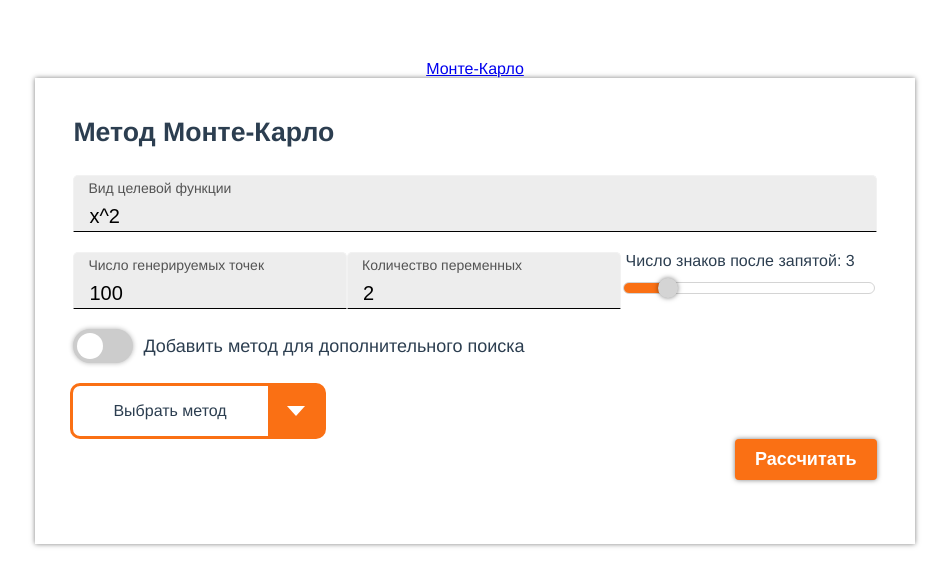
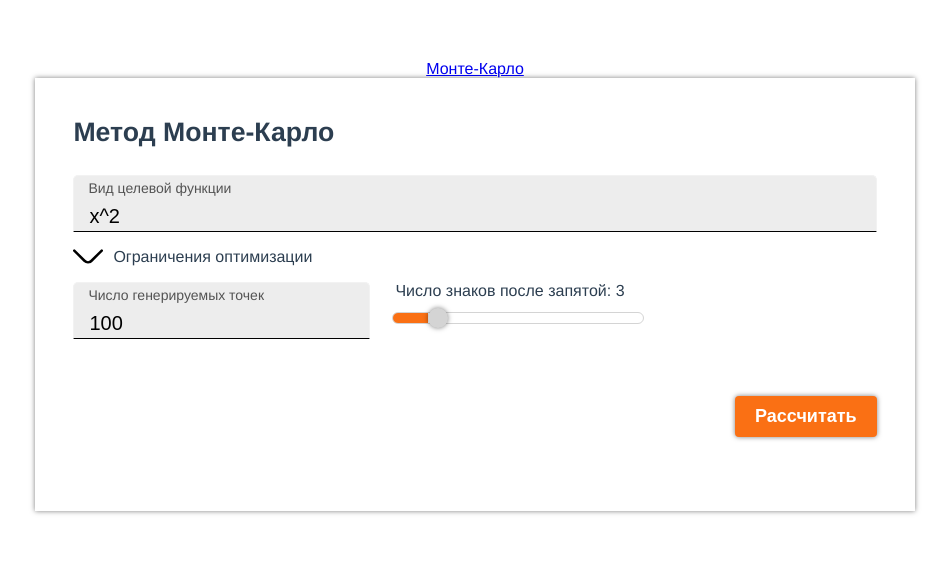
Before and after one commit to Arianr0d/mathprog_debug, a Vue app: page / in a window 1280 px wide. Shown: the top 586 px of the page, without its empty margins (165-1114 px from the left). Built offline with nearby package versions, Linux system fonts and the light colour scheme.

Commit message:
добалена форма для ввода ограничений на переменные

```diff
--- a/src/components/formButton.vue
+++ b/src/components/formButton.vue
@@ -15,6 +15,10 @@ export default {
 </script>
 
 <style scoped>
+
+div {
+   margin: 40px 0 10px 0;
+}
 
 button {
    padding: 10px 20px;
--- a/src/components/formDropDownList.vue
+++ b/src/components/formDropDownList.vue
@@ -64,6 +64,7 @@ export default {
    align-items: center;
    width: 250px;
    margin: 0px;
+   margin-bottom: 20px;
 }
 
 .label {
--- a/src/components/formInput.vue
+++ b/src/components/formInput.vue
@@ -1,7 +1,7 @@
 <template>
    <div class="group">
       <div class="group_rows">
-         <input :value="value" @input="funcValidate" @blur="funcFindVariable" type="text">
+         <input :value="value" @input="funcValidate" @blur="$emit('change')" v-bind:style="{error: error}" type="text">
          <label>{{ labelText }}</label>
       </div>
       <p v-if="error">{{ textError }}</p>
@@ -12,8 +12,8 @@
 
 export default {
    name:'formInput',
-   props:['labelText','validate','textError','value'],
-   emits:['update:value'],
+   props:['labelText','validate','textError','value','validError'],
+   emits:['update:value', 'change', 'update:validError'],
    data() {
       return {
          error: false
@@ -21,28 +21,9 @@ export default {
    },
    methods: {
       funcValidate(el) {
-         if(this.validate.test(el.target.value)) {
-            this.$emit('update:value', el.target.value)
-            el.target.className = " .group_rows input"
-            this.error = false
-         }
-         else {
-            el.target.className = " error"
-            el.target.value = ''
-            this.error = true
-            this.$emit('update:value', '')
-         }
-      },
-      /*
-         TODO: поиск переменных функции при смене фокуса
-      */
-      funcFindVariable(el) {
-         let result = el.target.value.match(/[^(\d)(!@#$%^&*()_+-/)]*|[^!@#$%^&*()_\d]*/g)
-         result = Array.from(new Set(result.filter(Boolean)));
-         let exception = ['cos','sin','tang','ctang','e','exp','log','pi']
-         let res = result.reduce( (acc, item) => {
-         if (!exception.includes(item)) acc.push(item); return acc;} , []);
-         console.log(res);
+         this.error = !this.validate.test(el.target.value)
+         this.$emit('update:value', el.target.value)
+         this.$emit('validError', this.error)
       }
    }
 }
@@ -55,7 +36,6 @@ export default {
    display: flex;
    flex-direction: column;
    align-items: flex-start;
-   margin-bottom: 20px;
 }
 
 .group_rows {
--- /dev/null
+++ b/src/components/formInterval.vue
@@ -0,0 +1,91 @@
+<template>
+   <div v-bind:class="{openForm: openForm}">
+      <div class="group_top" @click="openForm =! openForm">
+         <img v-bind:style="{ openForm: imgRotate }" src="../assets/img/angleDown.svg">
+         <p>Ограничения оптимизации</p>
+      </div>
+      <div v-if="openForm" class="group">
+         <div v-for="value in params" :key="value.name" class="group_var">
+            <label>{{ value.name }}:</label>
+            <formInput v-model:value="value.min" :validate="validNumber" :labelText="'от'" class="input"/>
+            <formInput v-model:value="value.max" :validate="validNumber" :labelText="'до'" class="input"/>
+         </div>
+      </div>
+   </div>
+</template>
+
+<script>
+import formInput from '../components/formInput.vue'
+
+export default {
+   name: "formInterval",
+   components: {
+      formInput
+   },
+   props: ['params'],
+   emits: ['update:params'],
+   data() {
+      return {
+         openForm: false,
+         validNumber: /^[-]|[0-9]\d*$/
+      }
+   }
+}
+</script>
+
+/*
+   ! не меняется отображение галочки при раскрытии div с интервалами переменных
+*/
+
+<style scoped>
+
+.openForm {
+   margin: 10px 0 40px 0;
+   border: 1px solid rgba(0, 0, 0, 0.3);
+   border-radius: 5px 5px 0 0;
+   box-shadow: 0 0 5px rgba(0,0,0,0.04);
+   padding: 5px 10px;
+}
+
+.group {
+   display: flex;
+   flex-wrap: wrap;
+   justify-content: space-around;
+   margin-bottom: 10px;
+}
+
+.group_top {
+   display: flex;
+   width: 250px;
+   cursor: pointer;
+}
+
+img {
+   width: 30px;
+   height: auto;
+   margin-right: 10px;
+   transition: 1s ease-in-out;
+}
+
+img.imgRotate {
+   transform: rotateY(180deg);
+}
+
+.group_var {
+   display: flex;
+   align-items: flex-start;
+   margin-top: 20px;
+}
+
+.group_var label, .input {
+   margin-right: 20px;
+}
+
+label {
+   margin-top: 15px;
+}
+
+.input {
+   width: 150px;
+}
+</style>
--- a/src/views/methodMonte_Carlo.vue
+++ b/src/views/methodMonte_Carlo.vue
@@ -2,14 +2,16 @@
    <form>
       <div class="group_col">
          <p class="title_name">Метод Монте-Карло</p>
-         <formInput v-model:value="functionString" :labelText="'Вид целевой функции'" :validate="validFuncString" :textError="textErrorFunc"/>
-         <div class="group_row_between">
-            <formInput v-model:value="countPoint" :labelText="'Число генерируемых точек'" :validate="validNumber_no_zero" :textError="textErrorVariable"/>
-            <formInput v-model:value="countVariable" :labelText="'Количество переменных'" :validate="validNumber_no_zero" :textError="''"/>
-            <formRangeInput v-model:value="valuePrecision" :minVal="0" :maxVal="20" :step="1" :id="'range1'"/>
+         <formInput v-model:value="functionString" :labelText="'Вид целевой функции'" :validate="validFuncString" :textError="textErrorFunc" @change="funcFindVariable" v-model:validError="errorsForm.funcError"/>
+         <formInterval v-model:params="objVariables"/>
+         <div class="group_row_start">
+            <div class="component">
+               <formInput v-model:value="countPoint" :labelText="'Число генерируемых точек'" :validate="validNumber_no_zero" :textError="textErrorVariable"/>
+            </div>
+            <div class="component">
+               <formRangeInput v-model:value="valuePrecision" :minVal="0" :maxVal="20" :step="1" :id="'range1'"/>
+            </div>
          </div>
-         <formSwitch v-model:value="switchOn" :labelText="'Добавить метод для дополнительного поиска'"/>
-         <formDropDownList :listName="methodsName" :id="'listid'"/>
          <div class="group_row_right">
             <formButton :buttonText="'Рассчитать'" @click="clickButton"/>
          </div>
@@ -20,18 +22,16 @@
 <script>
 import formInput from '../components/formInput.vue'
 import formButton from '../components/formButton.vue'
-import formSwitch from '../components/formSwitch.vue'
 import formRangeInput from '../components/formRangeInput.vue'
-import formDropDownList from '../components/formDropDownList.vue'
+import formInterval from '../components/formInterval.vue'
 
 export default{
    name: 'methodMonte_Carlo',
    components: {
       formInput,
       formButton,
-      formSwitch,
       formRangeInput,
-      formDropDownList
+      formInterval
    },
    data() {
       return {
@@ -47,19 +47,42 @@ export default{
          validNumber_no_zero: /^[1-9]\d*$/,
          validFuncString: /^.[^\s]*$/,
 
+         errorsForm: {funcError: false },
+
          textErrorFunc: 'Функция введена не корректно',
-         textErrorVariable: 'Количество точек должно быть целым'
+         textErrorVariable: 'Количество точек должно быть целым',
+
+         defaultLeft: -100000000,
+         defaultRight: 100000000,
+         objVariables: {'x' : { min: -100000000, max: 100000000, name: 'x'}},
       }
    },
    methods: {
       // поиск переменных функции
       clickButton() {
-         //let result = this.functionString.match(/[^(\d)(!@#$%^&*()_+-/)]*|[^!@#$%^&*()_\d]*/g)
-         /*result = Array.from(new Set(result.filter(Boolean)));
+         console.log(this.objVariables)
+      },
+      /*
+         TODO: поиск переменных функции при смене фокуса
+      */
+      funcFindVariable() {
+         let result = this.functionString.match(/[^(\d)(!@#$%^&*()_+-/)]*|[^!@#$%^&*()_\d]*/g)
+         result = Array.from(new Set(result.filter(Boolean)));
          let exception = ['cos','sin','tang','ctang','e','exp','log','pi']
          let res = result.reduce( (acc, item) => {
          if (!exception.includes(item)) acc.push(item); return acc;} , []);
-         console.log(res);*/
+
+         let new_val = {}
+         res.forEach(item => {
+            new_val[item] = { min: this.defaultLeft, max: this.defaultRight, name: item }
+         })
+         for(let item in new_val) {
+            if(this.objVariables[new_val[item].name] != undefined) {
+               new_val[item] = this.objVariables[new_val[item].name]
+            }
+         }
+         this.objVariables = new_val
+         console.log(this.objVariables)
       }
    }
 }
@@ -71,7 +94,6 @@ export default{
 form {
    margin: auto 15vw;
    padding: 1vw 3vw 5vw 3vw;
-
    background: #fff;
    box-shadow: 0 0 5px rgba(0,0,0,0.5);
 }
@@ -82,11 +104,14 @@ form {
    flex-direction: column;
 }
 
-.group_row_between {
+.group_row_start {
    display: flex;
-   align-items: center;
-   justify-content: space-between;
+   justify-content: flex-start;
    align-items: flex-start;
+}
+
+.component {
+   margin: 0 20px 10px 0;
 }
 
 .group_row_right {
```
Also changed, not shown: src/components/formAddVariable.vue (deleted, +0 -16 lines), src/assets/img/angleDown.svg (added).
